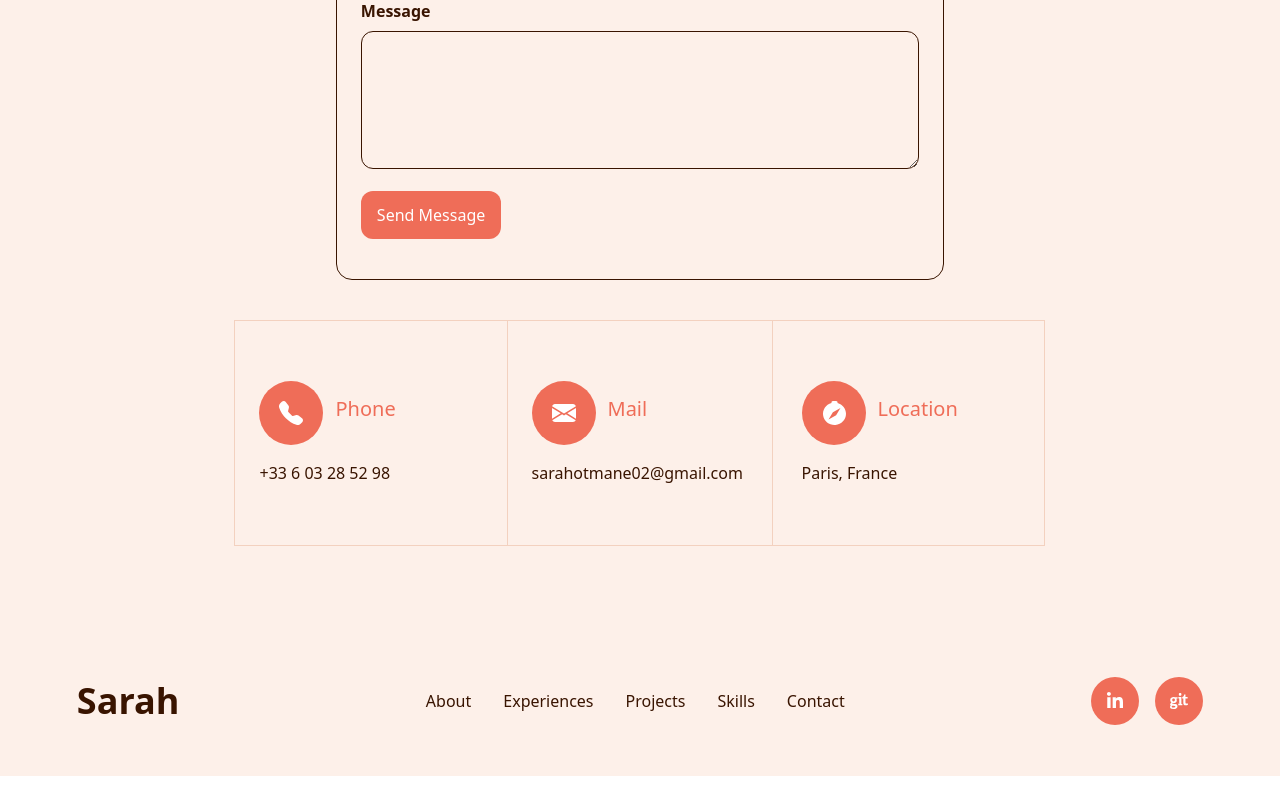
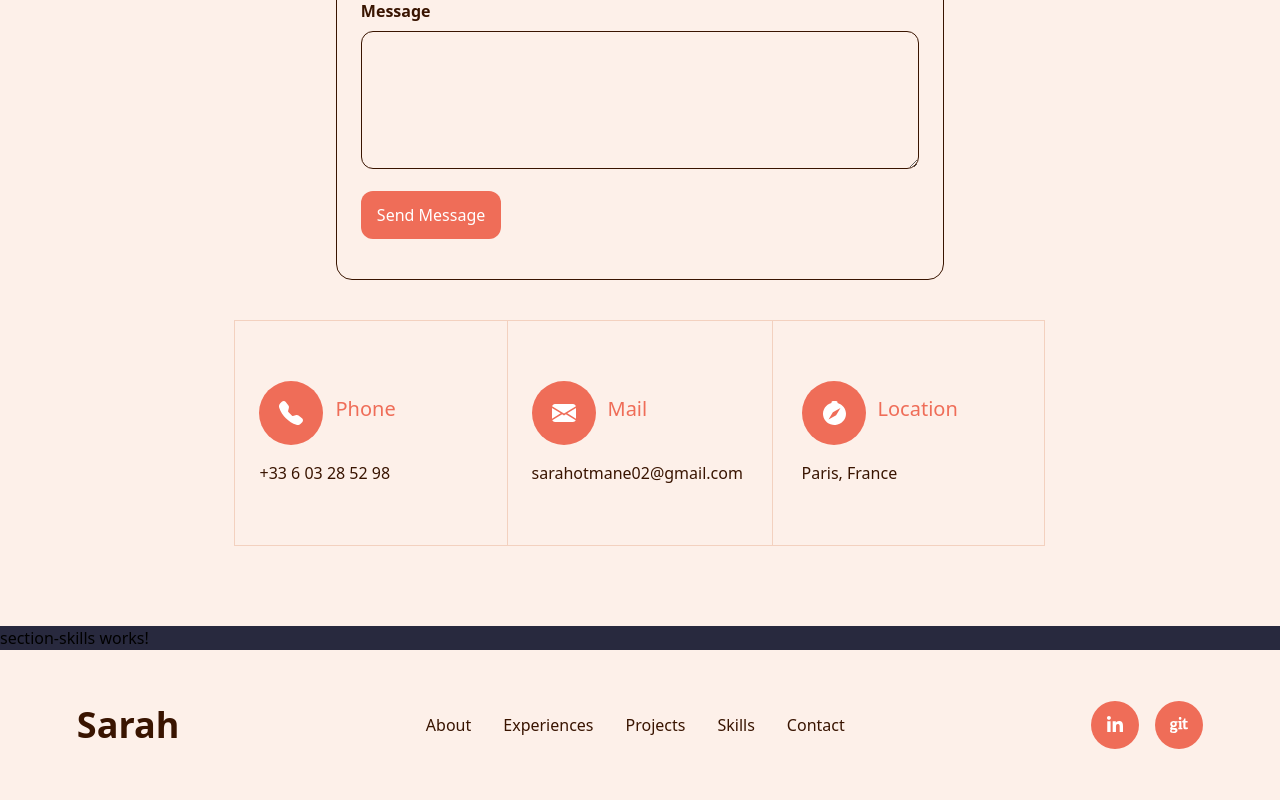
Before and after one commit to SarahOtmane/Portfolio, an Angular app: page / in a window 1280 px wide. Shown: the part 8454-9254 px from the top of the page. Before the commit the page ends 9230 px from the top, so only its background shows below. Built offline with nearby package versions, Linux system fonts and the light colour scheme.

Commit message:
feat: ajouter le composant SectionSkills à la page d'accueil

```diff
--- a/src/app/pages/home/home.html
+++ b/src/app/pages/home/home.html
@@ -34,4 +34,5 @@
   <app-section-projet></app-section-projet>
   <app-section-alternance></app-section-alternance>
   <app-section-contact></app-section-contact>
+  <app-section-skills></app-section-skills>
 </main>
```
